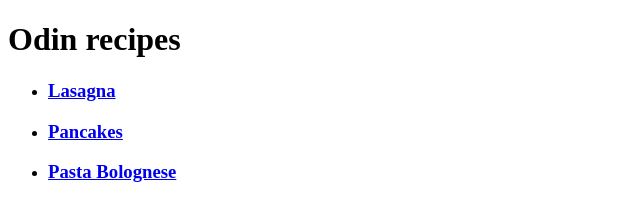
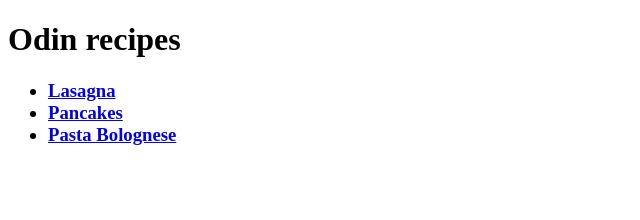
Before and after one commit to jKaarlehto/odin-recipes, a plain HTML site: page index.html in a window 1280 px wide. Shown: the whole page, without its empty margins (0-640 px from the left). Drawn offline with Linux system fonts and the light colour scheme.

Commit message:
Make recepie list more visually appealing

```diff
--- a/index.html
+++ b/index.html
@@ -5,11 +5,12 @@
 	<title> Odin recipes </title>
 <body>
 	  <h1> Odin recipes </h1>
-
+	  <h3>
 	  <ul>
-	    <li> <a href="./recipes/lasagna.html"><h3> Lasagna </h3></li>
-	    <li> <a href="./recipes/pancakes.html"><h3> Pancakes </h3></li>
-	    <li> <a href="./recipes/pasta-bolognese.html"><h3> Pasta Bolognese </h3></li>
+	    <li><a href="./recipes/lasagna.html">Lasagna</li>
+	    <li><a href="./recipes/pancakes.html">Pancakes</li>
+	    <li><a href="./recipes/pasta-bolognese.html">Pasta Bolognese</li>
        	  </ul>
+	  </h3>
 
 </body>
```
